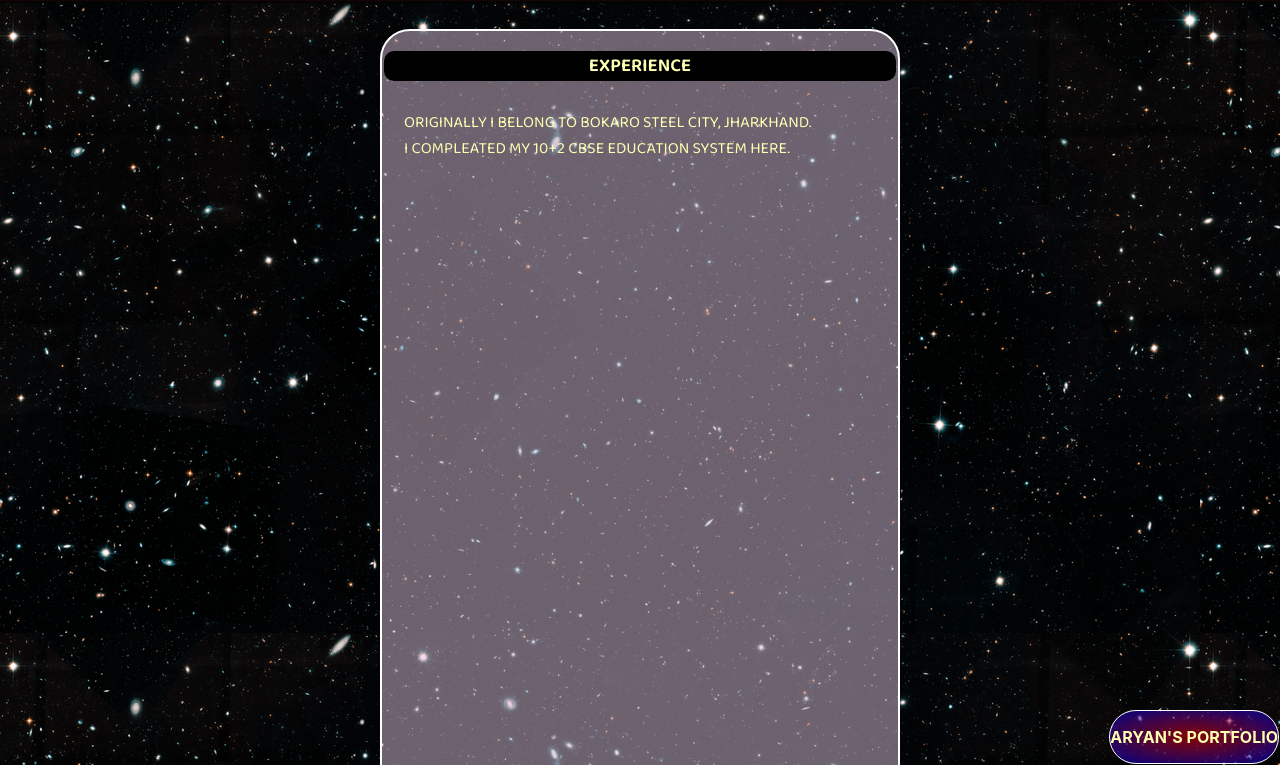
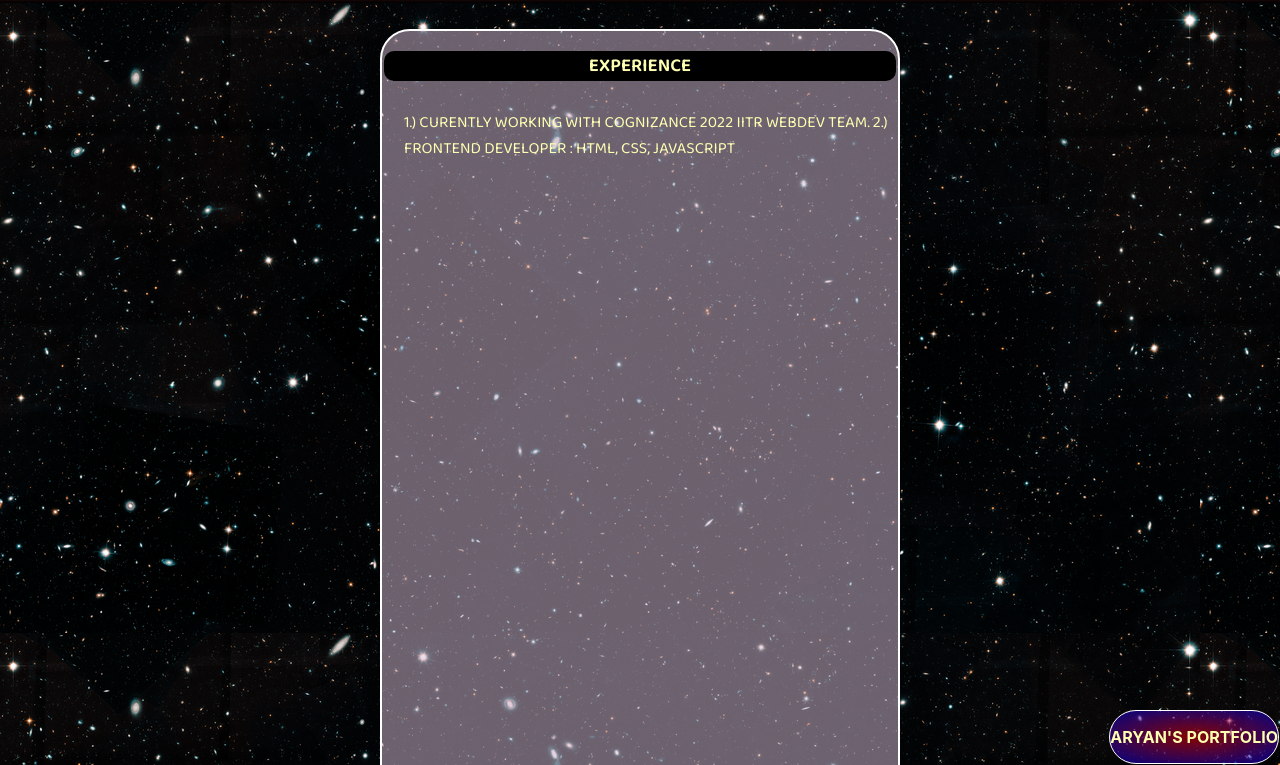
Before and after one commit to aryn3017/aryan_portfolio, a plain HTML site: page credentials.html in a window 1280 px wide. Shown: the part 35-800 px from the top of the page. Drawn offline with Linux system fonts and the light colour scheme.

Commit message:
experience.HTML

```diff
--- a/credentials.html
+++ b/credentials.html
@@ -28,8 +28,8 @@
         <div id="infobox">
             <h3>EXPERIENCE</h3>
             <p class="intro">
-                ORIGINALLY I BELONG TO BOKARO STEEL CITY, JHARKHAND.
-                <br> I COMPLEATED MY 10+2 CBSE EDUCATION SYSTEM HERE.
+               1.) CURENTLY WORKING WITH COGNIZANCE 2022 IITR WEBDEV TEAM.
+                2.) FRONTEND DEVELOPER : HTML, CSS, JAVASCRIPT
 
             </p>
         </div>
```
